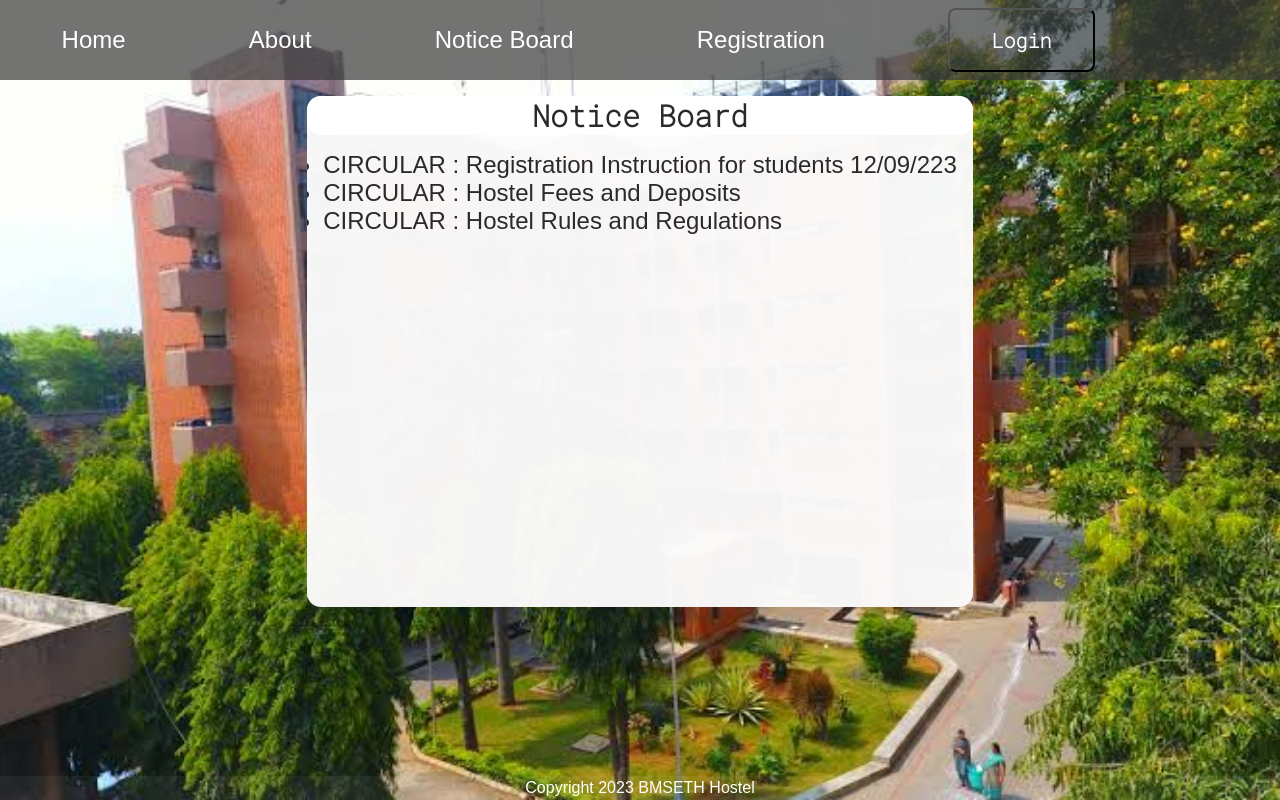
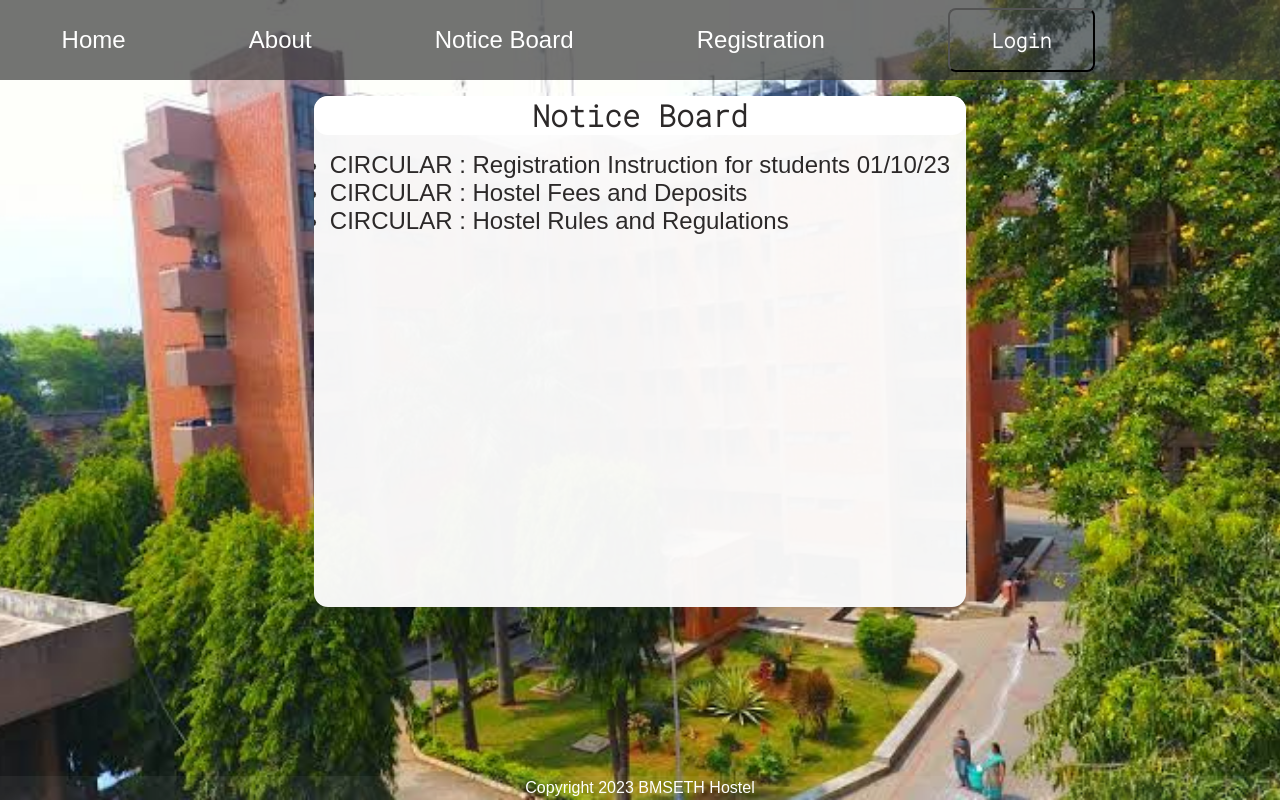
Before and after one commit to 1BM21CS043/hostel-management, a React (Create React App) app in the folder client/: page /notice in a window 1280 px wide. Built offline with nearby package versions, Linux system fonts and the light colour scheme.

Commit message:
date changed

```diff
--- a/client/src/notice-page.js
+++ b/client/src/notice-page.js
@@ -7,7 +7,7 @@ const NoticePage = () => (
         <div className = 'notice-list'>
         <ul >
             <li>
-                CIRCULAR : Registration Instruction for students 12/09/223
+                CIRCULAR : Registration Instruction for students 01/10/23
             </li>
             <li>
                 CIRCULAR : Hostel Fees and Deposits
```
